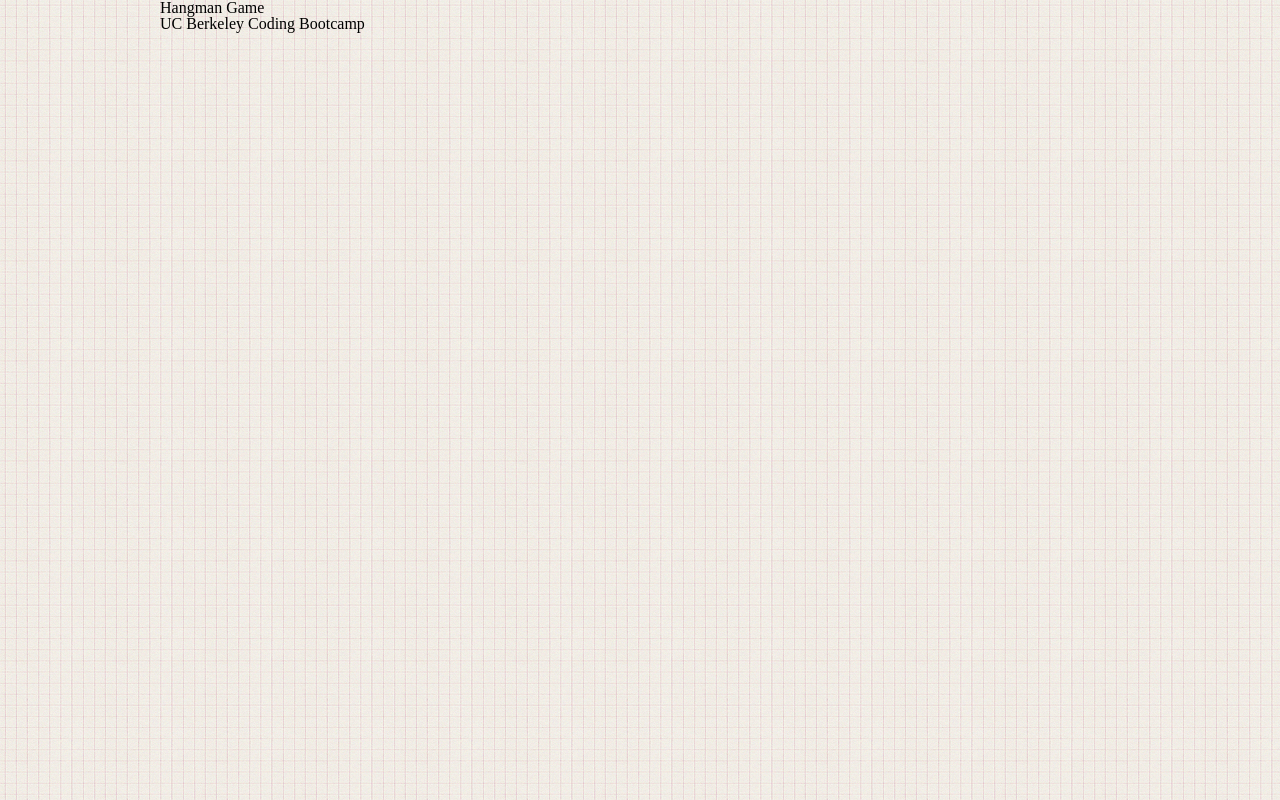
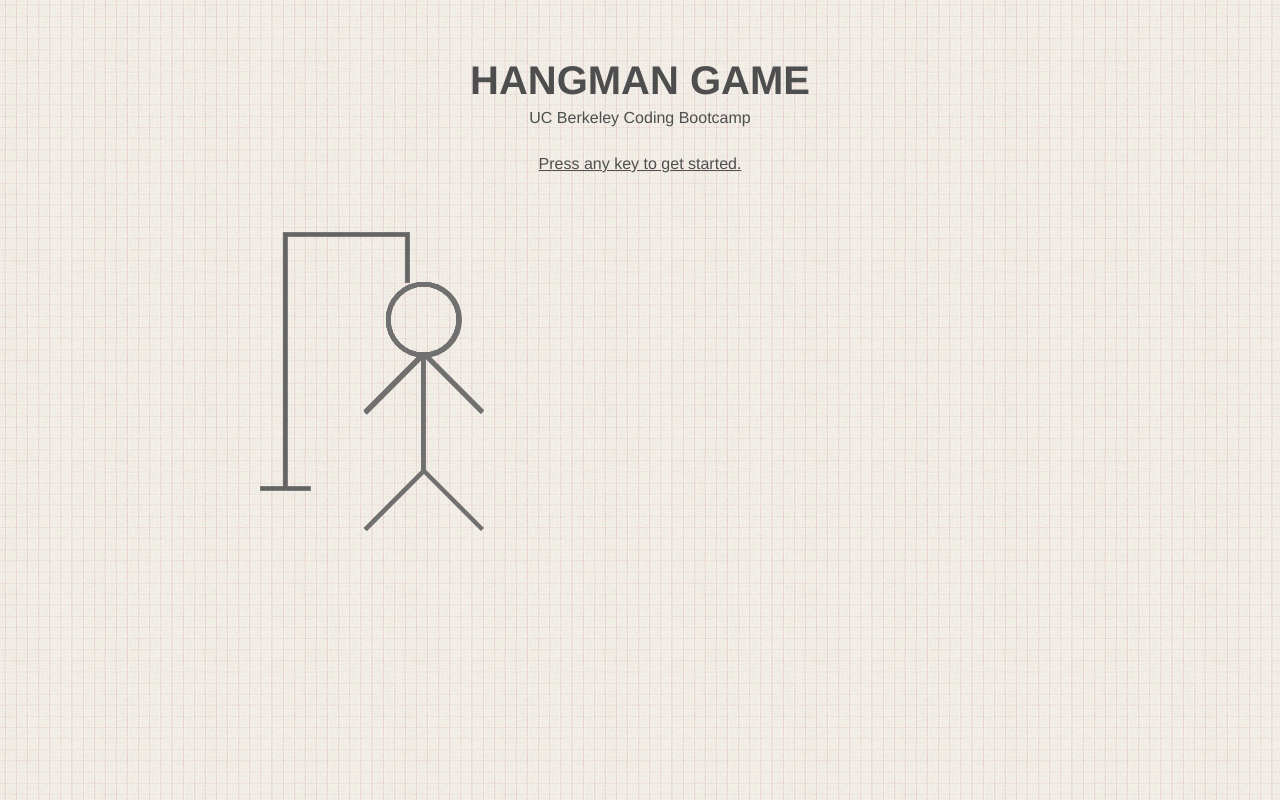
Before and after one commit to paulakedouk/hangman-game, a plain HTML site: page index.html in a window 1280 px wide. Drawn offline with Linux system fonts and the light colour scheme.

Commit message:
Add new images and style the bar

```diff
--- a/assets/css/style.css
+++ b/assets/css/style.css
@@ -1,5 +1,8 @@
 body {
   background: url(../images/bcg.png);
+  color: #4e4e4e;
+  font-family: 'HelveticaNeue-Light', 'Helvetica Neue Light', 'Helvetica Neue', Helvetica, Arial, 'Lucida Grande',
+    sans-serif;
 }
 
 .wrapper {
@@ -7,3 +10,43 @@ body {
   max-width: 960px;
   margin: 0 auto;
 }
+
+.header {
+  margin-top: 60px;
+  text-align: center;
+}
+
+h1 {
+  font-size: 40px;
+  font-weight: 600;
+  text-transform: uppercase;
+  margin-bottom: 10px;
+}
+
+.header p:last-child {
+  margin-top: 30px;
+  text-decoration: underline;
+}
+
+/* .bar {
+  width: 50%;
+} */
+
+.bar img {
+  width: 150px;
+  padding: 60px 0 0 100px;
+  position: absolute;
+}
+
+.person img {
+  width: 10%;
+  position: absolute;
+  margin-top: 50px;
+  margin-left: 96px;
+}
+
+#head {
+}
+
+#left-arm {
+}
--- a/assets/javascript/game.js
+++ b/assets/javascript/game.js
@@ -0,0 +1,5 @@
+// var canvas = document.getElementById('canvas');
+// var ctx = canvas.getContext('2d');
+// var image = document.getElementById('bar');
+
+// ctx.drawImage(image, 33, 71, 104, 124, 21, 20, 87, 104);
--- a/index.html
+++ b/index.html
@@ -12,9 +12,25 @@
 
 <body>
     <div class="wrapper">
-        <h1>Hangman Game</h1>
-        <p>UC Berkeley Coding Bootcamp</p>
+        <div class="header">
+            <h1>Hangman Game</h1>
+            <p>UC Berkeley Coding Bootcamp</p>
+            <p>Press any key to get started.</p>
+        </div>
+
+        <div class="bar">
+            <img src="assets/images/bar.svg" alt="bar">
+            <div class="person">
+                <img id="head" src="assets/images/1.svg" alt="head">
+                <img src="assets/images/2.svg" alt="left arm">
+                <img src="assets/images/3.svg" alt="right arm">
+                <img src="assets/images/4.svg" alt="body">
+                <img src="assets/images/5.svg" alt="left-leg">
+                <img src="assets/images/6.svg" alt="right-leg">
+            </div>
+        </div>
     </div>
+    <script src="assets/javascript/game.js"></script>
 </body>
 
 </html>
```
Also changed, not shown: assets/images/1.svg (added), assets/images/2.svg (added), assets/images/3.svg (added), assets/images/4.svg (added), assets/images/5.svg (added), assets/images/6.svg (added), assets/images/body.svg (deleted), assets/images/head.svg (deleted), assets/images/left-arm.svg (deleted), assets/images/left-leg.svg (deleted), assets/images/right-arm.svg (deleted), assets/images/rigth-leg.svg (deleted).
